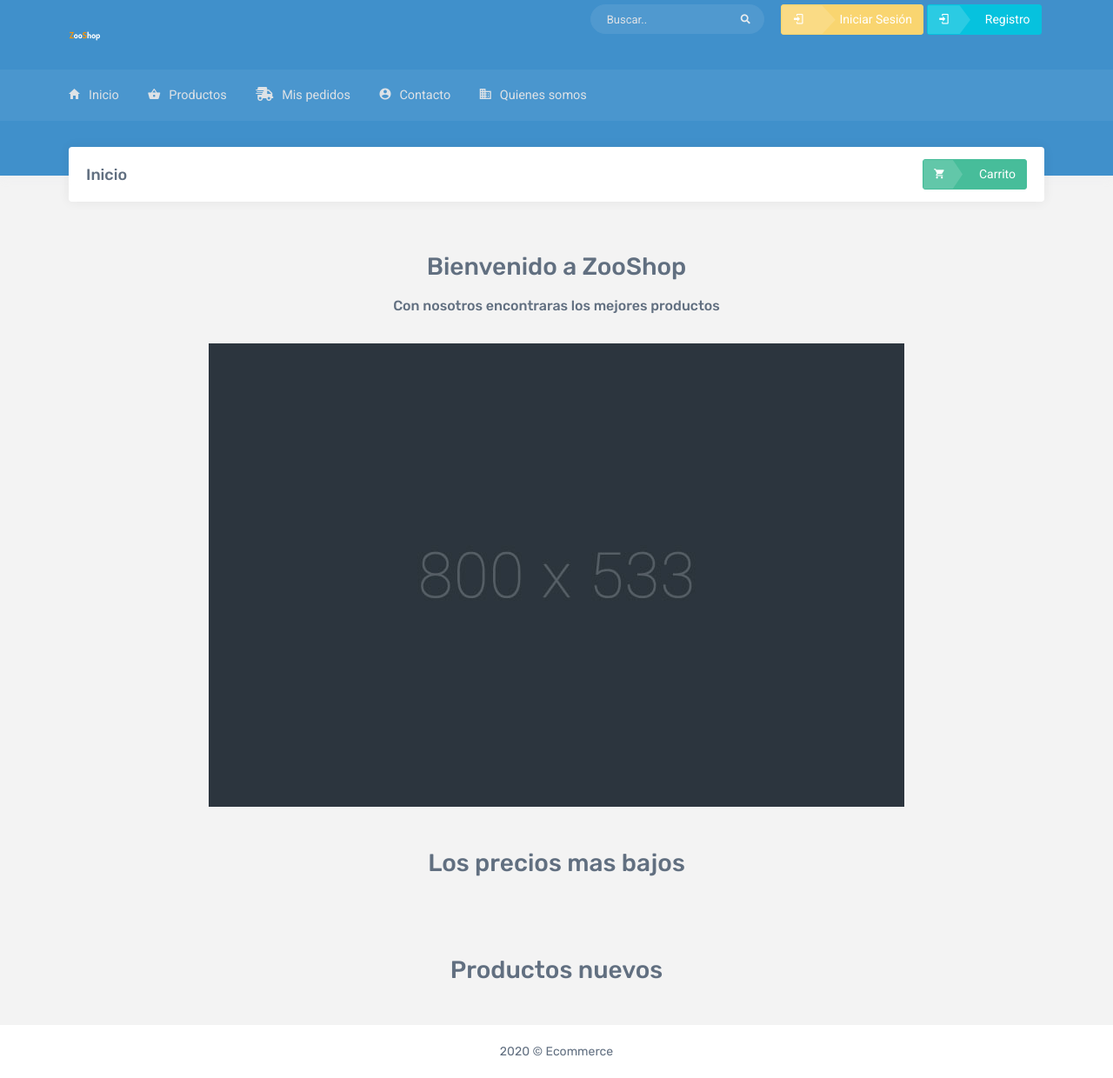
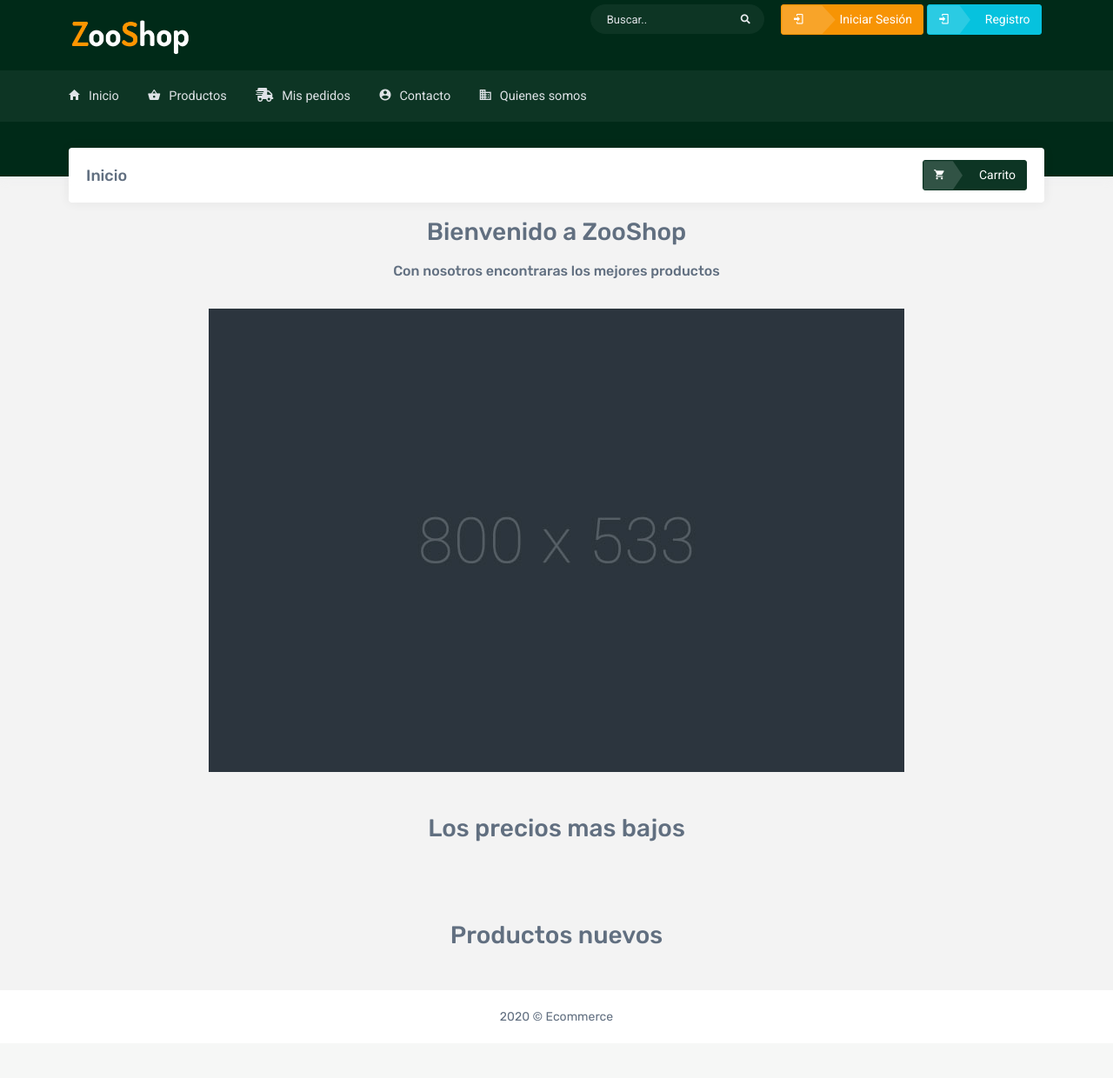
Before and after one commit to Fector5032/ads-ecommerce, a PHP site: page /ecommerce-u/ in a window 1280 px wide. Shown: the whole page at 87% size. After the commit the page ends 1174 px from the top, so only its background shows below. Run offline with PHP 8.4, Linux system fonts and the light colour scheme; data that the repository does not hold is empty.

Commit message:
Cambios de colores en style.css

```diff
--- a/static/css/style.css
+++ b/static/css/style.css
@@ -249,7 +249,7 @@ b, strong {
 }
 
 .text-warning {
-  color: #f9d570 !important;
+  color: #F79404 !important;
 }
 
 .text-success {
@@ -657,7 +657,7 @@ body {
 }
 
 .wrapper {
-  padding-top: 290px;
+  padding-top: 250px;
 }
 
 @media (min-width: 1140px) {
@@ -672,7 +672,7 @@ body {
   left: 0;
   right: 0;
   z-index: 1030;
-  background-color: #4090cb;
+  background-color: #002A18;
   -webkit-transition: all .5s ease;
   transition: all .5s ease;
   -webkit-box-shadow: 0px 0px 13px 0px rgba(236, 236, 241, 0.44);
@@ -693,12 +693,12 @@ body {
 }
 
 #topnav .topbar-main .logo .logo-large {
-  height: 18px;
+  height: 70px;
 }
 
 #topnav .topbar-main .logo-small {
   display: none;
-  height: 22px;
+  height: 50px;
 }
 
 #topnav .navbar-custom {
@@ -947,13 +947,13 @@ body {
 
 .app-search .form-control,
 .app-search .form-control:focus {
-  border: 1px solid #5099cf;
+  border: 1px solid #0D3524;
   font-size: 13px;
   height: 34px;
   padding-left: 18px;
   padding-right: 40px;
   margin-right: 16px;
-  background: #5099cf;
+  background: #0D3524;
   -webkit-box-shadow: none;
           box-shadow: none;
   border-radius: 30px;
@@ -1364,8 +1364,8 @@ button:focus {
 }
 
 .btn-success {
-  background-color: #47bd9a;
-  border: 1px solid #47bd9a;
+  background-color: #0D3524;
+  border: 1px solid #0D3524;
 }
 
 .btn-success:hover, .btn-success:focus, .btn-success:active, .btn-success.active,
@@ -1376,8 +1376,8 @@ button:focus {
 .btn-success:not(:disabled):not(.disabled).active:focus, .btn-success:not(:disabled):not(.disabled):active:focus, .show > .btn-success.dropdown-toggle:focus,
 .btn-outline-success:not([disabled]):not(.disabled).active, .btn-outline-success:not([disabled]):not(.disabled):active,
 .show > .btn-outline-success.dropdown-toggle {
-  background-color: #3ead8c;
-  border: 1px solid #3ead8c;
+  background-color: #0D3524;
+  border: 1px solid #0D3524;
 }
 
 .btn-success.focus, .btn-success:focus, .btn-outline-success.focus, .btn-outline-success:focus,
@@ -1410,8 +1410,8 @@ button:focus {
 }
 
 .btn-warning {
-  background-color: #f9d570;
-  border: 1px solid #f9d570;
+  background-color: #F79404;
+  border: 1px solid #F79404;
 }
 
 .btn-warning:hover, .btn-warning:focus, .btn-warning:active, .btn-warning.active,
@@ -1421,8 +1421,8 @@ button:focus {
 .btn-warning:active, .show > .btn-warning.dropdown-toggle,
 .btn-warning:not(:disabled):not(.disabled).active, .btn-warning:not(:disabled):not(.disabled):active, .show > .btn-warning.dropdown-toggle,
 .btn-outline-warning:not([disabled]):not(.disabled).active, .btn-outline-warning:not([disabled]):not(.disabled):active, .show > .btn-outline-warning.dropdown-toggle {
-  background-color: #f8ce58;
-  border: 1px solid #f8ce58;
+  background-color: #F79404;
+  border: 1px solid #F79404;
   color: #ffffff;
 }
 
@@ -3665,4 +3665,5 @@ Invoice
   background-size: cover;
   background-position: bottom;
 }
+
 /*# sourceMappingURL=style.css.map */
```
